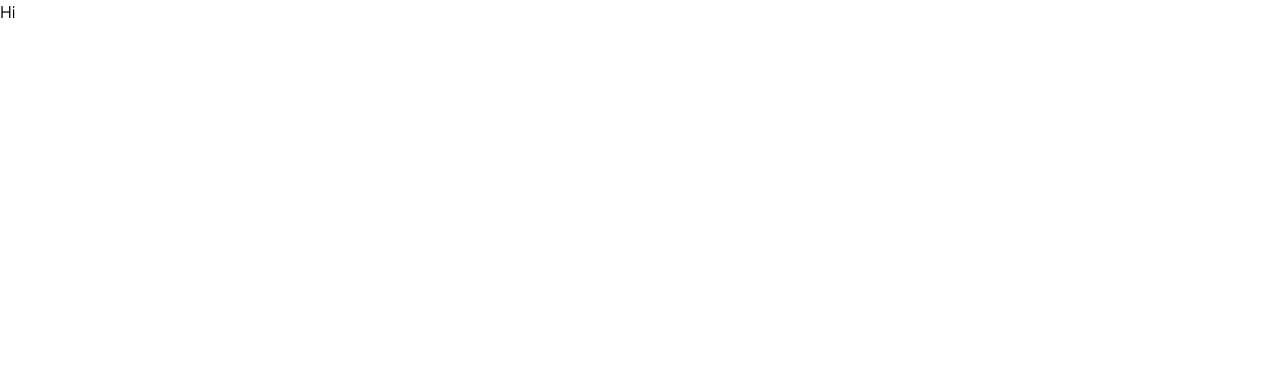
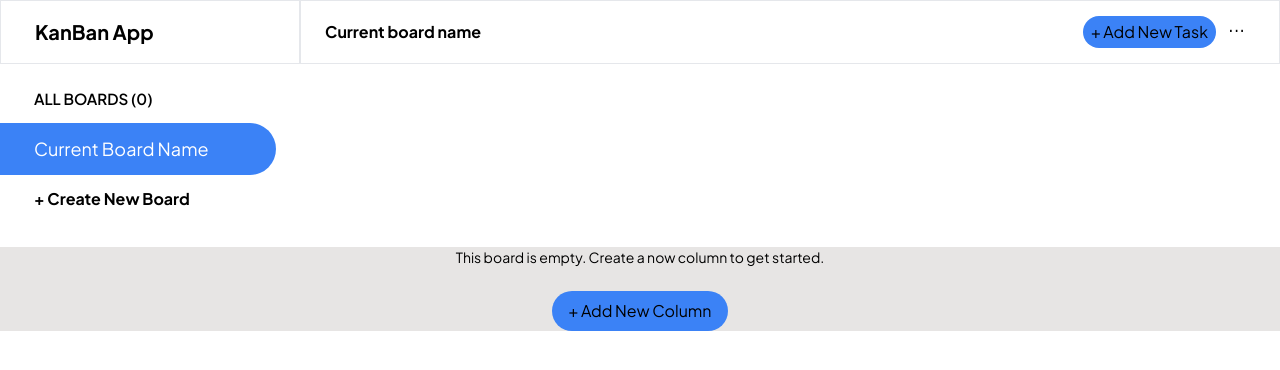
Before and after one commit to brainconnect93/kanban-mgt-app, a Next.js app: page / in a window 1280 px wide. Shown: the top 370 px of the page. Built offline with nearby package versions, Linux system fonts and the light colour scheme.

Commit message:
Add the Nav and Side bar of the project

```diff
--- /dev/null
+++ b/src/app/components/BoardTasks.tsx
@@ -0,0 +1,20 @@
+import React from 'react'
+
+const BoardTasks = () => {
+  return (
+    <div className='overflow-x-auto overflow-y-auto w-full bg-stone-200'>
+      <div className='w-full h-full flex justify-center items-center'>
+        <div className='flex flex-col items-center'>
+          <p className='text-black text-sm'>
+            This board is empty. Create a now column to get started.
+          </p>
+          <button className='bg-blue-500 text-black px-4 py-2 flex mt-6 rounded-3xl items-center space-x-2'>
+            <p>+ Add New Column</p>
+          </button>
+        </div>
+      </div>
+    </div>
+  )
+}
+
+export default BoardTasks
--- /dev/null
+++ b/src/app/components/Dropdown.tsx
@@ -0,0 +1,24 @@
+import React from 'react'
+
+interface IDropdown {
+  show: boolean,
+}
+
+const Dropdown = ({show}: IDropdown) => {
+  return (
+    <div className={`${show ? "block" : "hidden"} w-48 absolute top-full bg-white border shadow-lg right-0 py-2 rounded-2xl`}>
+      <div className='hover:bg-gray-300'>
+        <button className='text-sm px-4 py-2'>
+          Edit Board
+        </button>
+      </div>
+      <div className='hover:bg-gray-300'>
+        <button className='text-sm px-4 py-2'>
+          Delete Board
+        </button>
+      </div>
+    </div>
+  )
+}
+
+export default Dropdown
--- /dev/null
+++ b/src/app/components/Navbar.tsx
@@ -0,0 +1,33 @@
+'use client' // we made this a client component since we have to make use of useState
+import React, { useState } from 'react'
+import Dropdown from './Dropdown'
+
+const Navbar = () => {
+
+  const [show, setShow] = useState<boolean>(false); // this will manage th state of the show variable
+  return (
+    <nav className='bg-white border flex h-[4rem]'>
+      <div className='flex-none w-[18.75rem] border-r-2 flex items-center pl-[2.12rem]'>
+        <p className='font-bold text-xl'>KanBan App</p>
+      </div>
+
+      <div className='flex justify-between w-full items-center pr-[2.12rem]'>
+        <p className='text-black text-l font-bold pl-6'>Current board name</p>
+
+        <div className='flex items-center space-x-3'>
+          <button className='bg-blue-500 text-black px-2 py-1 flex rounded-3xl items-center space-x-2'>
+            <p>+ Add New Task</p>
+          </button>
+          <div className='relative flex items-center'>
+            <button
+              onClick={() => setShow(!show)} //triggers function that shows dropdown here
+              className='text-xl mb-4'>...</button>
+            <Dropdown show={show} /> {/* render dropdown here and pass show as prop */}
+          </div>
+        </div>
+      </div>
+    </nav>
+  )
+}
+
+export default Navbar
--- /dev/null
+++ b/src/app/components/Sidebar.tsx
@@ -0,0 +1,21 @@
+import React from 'react'
+
+const Sidebar = () => {
+  return (
+    <aside className='w-[18.75rem] flex-none dark:bg-dark-grey h-full py-6 pr-6'>
+      <p className='text-medium-grey pl-[2.12rem] text-[.95rem] font-semibold uppercase pb-3'>
+        {`All Boards (0)`}
+      </p>
+      <div className='cursor-pointer flex items-center rounded-tr-full rounded-br-full bg-blue-500 space-x-2 pl-[2.12rem] py-3 pb-3'>
+        <p className='text-white text-lg capitalize'>Current board name</p>
+      </div>
+      <button className='flex items-center space-x-2 pl-[2.12rem] py-3'>
+        <p className='text-base font-bold capitalize text-main-purple'>
+          + Create New Board
+        </p>
+      </button>
+    </aside>
+  )
+}
+
+export default Sidebar
--- a/src/app/layout.tsx
+++ b/src/app/layout.tsx
@@ -2,6 +2,7 @@
 import { Plus_Jakarta_Sans } from "next/font/google";
 import "./globals.css";
 import { Providers } from "@/components/redux/provider";
+import Navbar from "./components/Navbar";
 
 // font we'll use throughout the project
 const pjs = Plus_Jakarta_Sans({ subsets: ["latin"], display: "swap" });
@@ -18,8 +19,9 @@
 }) {
   return (
     <html lang="en" className={pjs.className}>
-      <body>
+      <body className="pb-24 h-screen overflow-hidden">
         <Providers>
+          <Navbar />
           {children}
         </Providers>
       </body>
--- a/src/app/page.tsx
+++ b/src/app/page.tsx
@@ -1,9 +1,11 @@
-import Image from "next/image";
+import Sidebar from "./components/Sidebar";
+import BoardTasks from "./components/BoardTasks";
 
 export default function Home() {
   return (
     <main>
-      <p>Hi</p>
+      <Sidebar />
+      <BoardTasks />
     </main>
   );
 }
```
Also changed, not shown: src/middleware.ts (+4 -3 lines), 1 other file (tests, documents, lock files or other folders).
